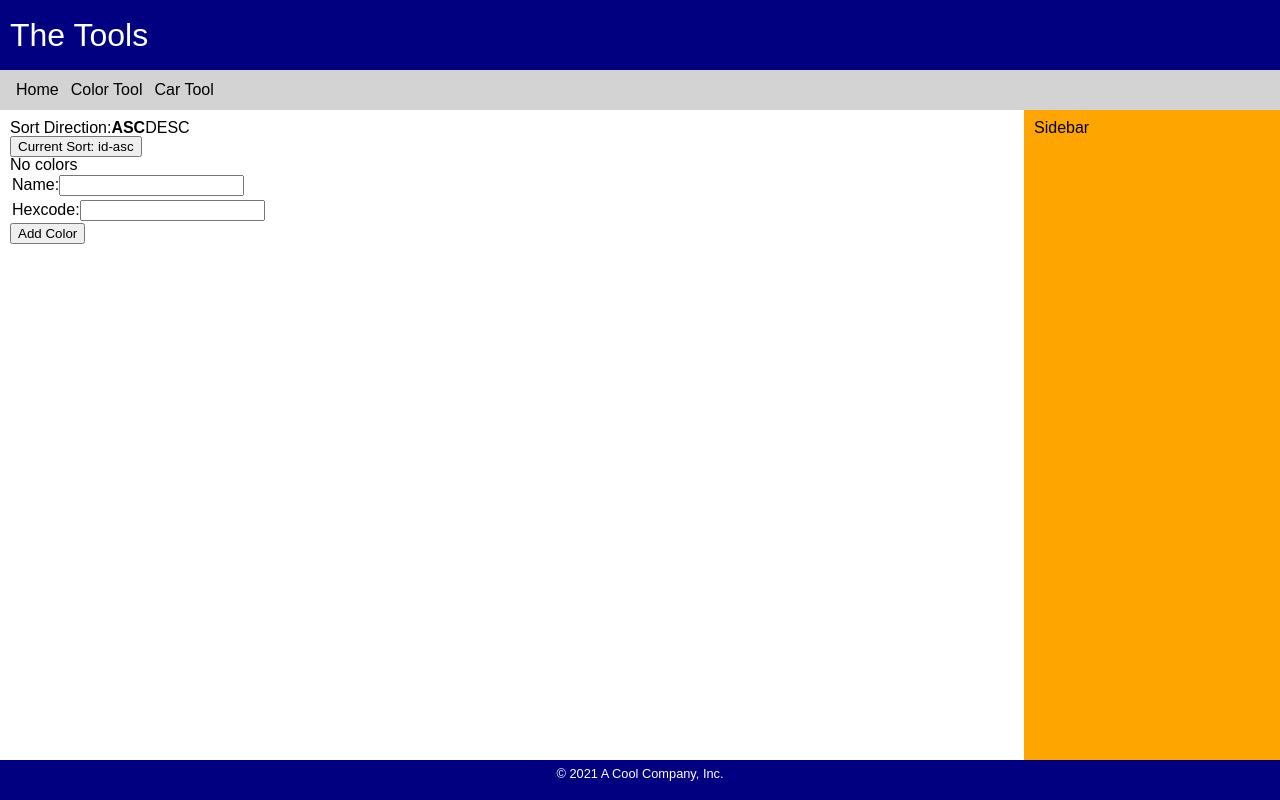
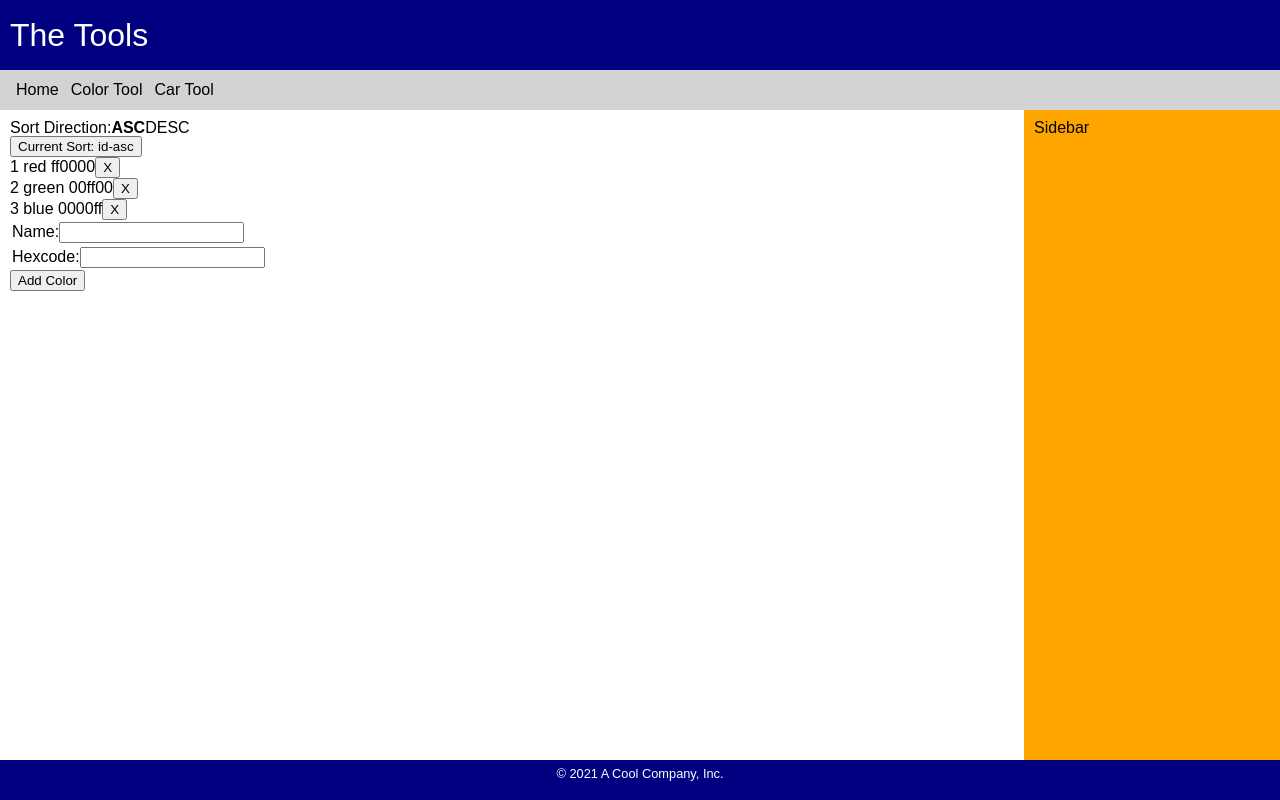
Before and after one commit to t4d-classes/bootcamp_11292021, a React (Create React App) app in the folder demo-app/: page /color-tool in a window 1280 px wide. Built offline with nearby package versions, Linux system fonts and the light colour scheme.

Commit message:
add color tool redux

```diff
--- /dev/null
+++ b/demo-app/src/actions/colorToolActions.js
@@ -0,0 +1,12 @@
+
+
+export const ADD_COLOR_ACTION = 'ADD_COLOR';
+export const DELETE_COLOR_ACTION = 'DELETE_COLOR';
+export const SORT_COLORS_ACTION = 'SORT_COLORS';
+
+export const createAddColorAction = color =>
+  ({ type: ADD_COLOR_ACTION, payload: { color } });
+export const createDeleteColorAction = colorId =>
+  ({ type: DELETE_COLOR_ACTION, payload: { colorId } });
+export const createSortColorsAction = () =>
+  ({ type: SORT_COLORS_ACTION });
--- a/demo-app/src/components/ColorTool.js
+++ b/demo-app/src/components/ColorTool.js
@@ -1,12 +1,14 @@
 
-import { useColorTool } from '../hooks/useColorTool';
+import { useColorToolReduxStore } from '../hooks/useColorToolReduxStore';
 
 import { ColorList } from './ColorList';
 import { ColorForm } from './ColorForm';
 
 export const ColorTool = () => {
 
-  const store = useColorTool(true);
+  const store = useColorToolReduxStore();
+
+  console.log(store);
 
   return (
     <>
--- /dev/null
+++ b/demo-app/src/hooks/useColorToolReduxStore.js
@@ -0,0 +1,33 @@
+import { bindActionCreators } from "redux";
+import { useSelector, useDispatch } from "react-redux";
+
+import {
+  createAddColorAction, createDeleteColorAction, createSortColorsAction
+} from "../actions/colorToolActions";
+
+import { sortedColorsSelector } from "../selectors/colorToolSelectors";
+
+export const useColorToolReduxStore = () => {
+
+  const sortedColors = useSelector(sortedColorsSelector);
+  const { col: sortCol, dir: sortDir } = useSelector(
+    state => state.colorsSort);
+
+  const dispatch = useDispatch();
+
+  const actions = bindActionCreators({
+    addColor: createAddColorAction,
+    deleteColor: createDeleteColorAction,
+    sortColors: createSortColorsAction,
+  }, dispatch);
+
+
+  return {
+    sortedColors,
+    sortCol,
+    sortDir,
+    ...actions,
+  };
+
+
+};
--- a/demo-app/src/index.js
+++ b/demo-app/src/index.js
@@ -1,15 +1,15 @@
 import { render } from 'react-dom';
-import { Provider } from 'react-redux';
+// import { Provider } from 'react-redux';
 
 import { App } from './components/App';
 // import { CalcTool as App } from './components/CalcTool';
-import { calcToolStore } from './stores/calcToolStore';
+// import { calcToolStore } from './stores/calcToolStore';
 
 import './index.css';
 
 render(
-  <Provider store={calcToolStore}>
-    <App />
-  </Provider>,
+  // <Provider store={calcToolStore}>
+    <App />,
+  // </Provider>,
   document.querySelector('#root'),
 );
--- /dev/null
+++ b/demo-app/src/reducers/colorToolReducers.js
@@ -0,0 +1,58 @@
+import { combineReducers } from "redux";
+
+import {
+  ADD_COLOR_ACTION, DELETE_COLOR_ACTION, SORT_COLORS_ACTION
+} from "../actions/colorToolActions";
+
+const colorList = [
+  { id: 1, name: 'red', hexcode: 'ff0000' },
+  { id: 2, name: 'green', hexcode: '00ff00' },
+  { id: 3, name: 'blue', hexcode: '0000ff' },
+];
+
+export const colorsReducer = (colors = colorList, action) => {
+
+  if (action.type === ADD_COLOR_ACTION) {
+    return [
+      ...colors,
+      {
+        ...action.payload.color,
+        id: Math.max(...colors.map(c => c.id), 0) + 1,
+      },
+    ];
+  }
+
+  if (action.type === DELETE_COLOR_ACTION) {
+    return colors.filter(c => c.id !== action.payload.colorId);
+  }
+
+  return colors;
+
+};
+
+export const colorsSortReducer = (
+  colorsSort = { col: 'id', dir: 'asc' }, action) => {
+
+  if (action.type === SORT_COLORS_ACTION) {
+    if (colorsSort.col === 'id') {
+      return { ...colorsSort, col: 'name' };
+    } else {
+      if (colorsSort.dir === 'asc') {
+        return { ...colorsSort, dir: 'desc'};
+      } else {
+        return { ...colorsSort, col: 'id', dir: 'asc'};
+      }
+    }
+  }
+
+  return colorsSort;
+}
+
+export const colorToolReducer = combineReducers({
+  colors: colorsReducer, // state.colors are the argument to the reducer
+  colorsSort: colorsSortReducer,
+})
+
+
+// export const colorsReducer = (state = { colors: [], sortDir: 'asc' }, action) => {
+// const store = createStore(colorsReducer)
--- /dev/null
+++ b/demo-app/src/selectors/colorToolSelectors.js
@@ -0,0 +1,17 @@
+const defaultSortItems = (unsortedItems, sortCol, sortDir) => {
+  const items = [ ...unsortedItems ];
+  return items.sort((a, b) => {
+    if (a[sortCol] < b[sortCol]) {
+      return sortDir === 'asc' ? -1 : 1;
+    }
+    if (a[sortCol] > b[sortCol]) {
+      return sortDir === 'asc' ? 1 : -1;
+    }
+    return 0;
+  });
+};
+
+export const sortedColorsSelector = state => {
+  return defaultSortItems(
+    state.colors, state.colorsSort.col, state.colorsSort.dir);
+};
--- /dev/null
+++ b/demo-app/src/stores/colorToolStore.js
@@ -0,0 +1,5 @@
+import { createStore } from 'redux';
+
+import { colorToolReducer } from '../reducers/colorToolReducers';
+
+export const colorToolStore = createStore(colorToolReducer);
```
Also changed, not shown: demo-app/src/components/App.js (+5 -2 lines).
